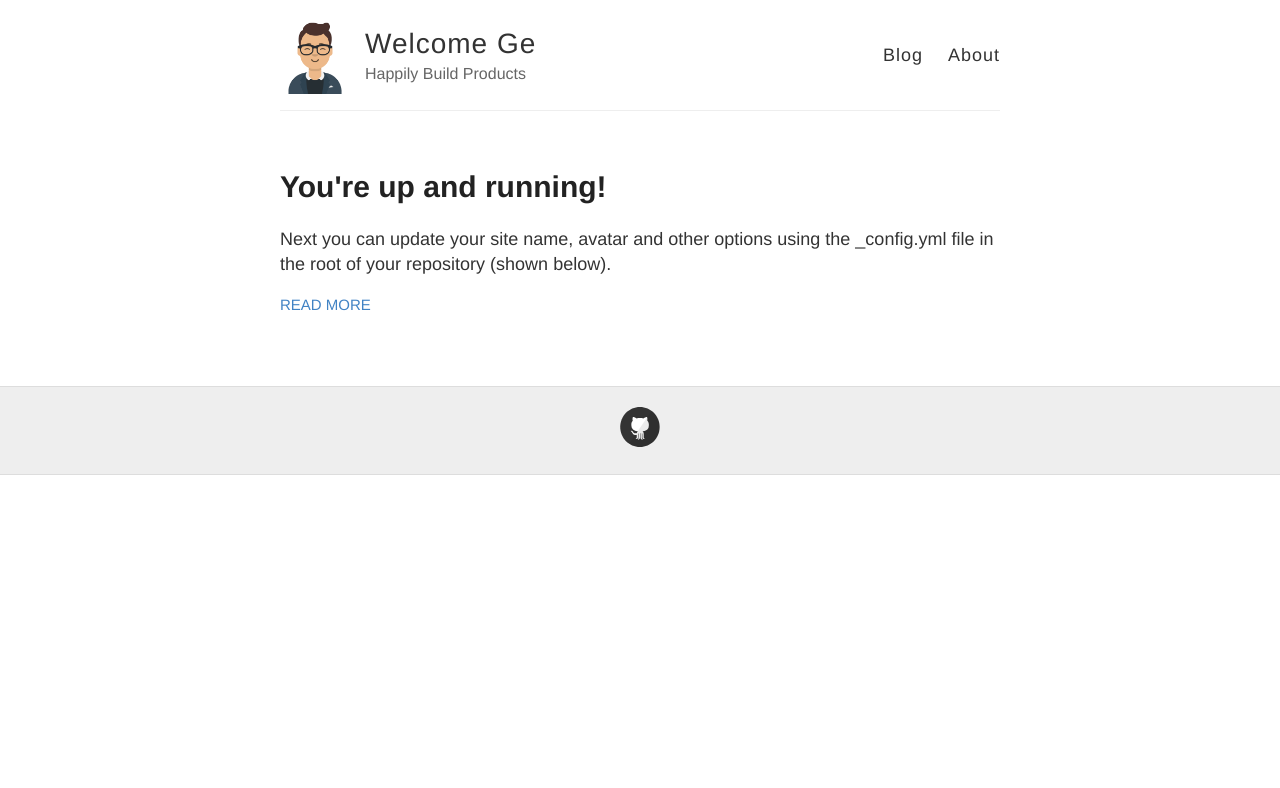
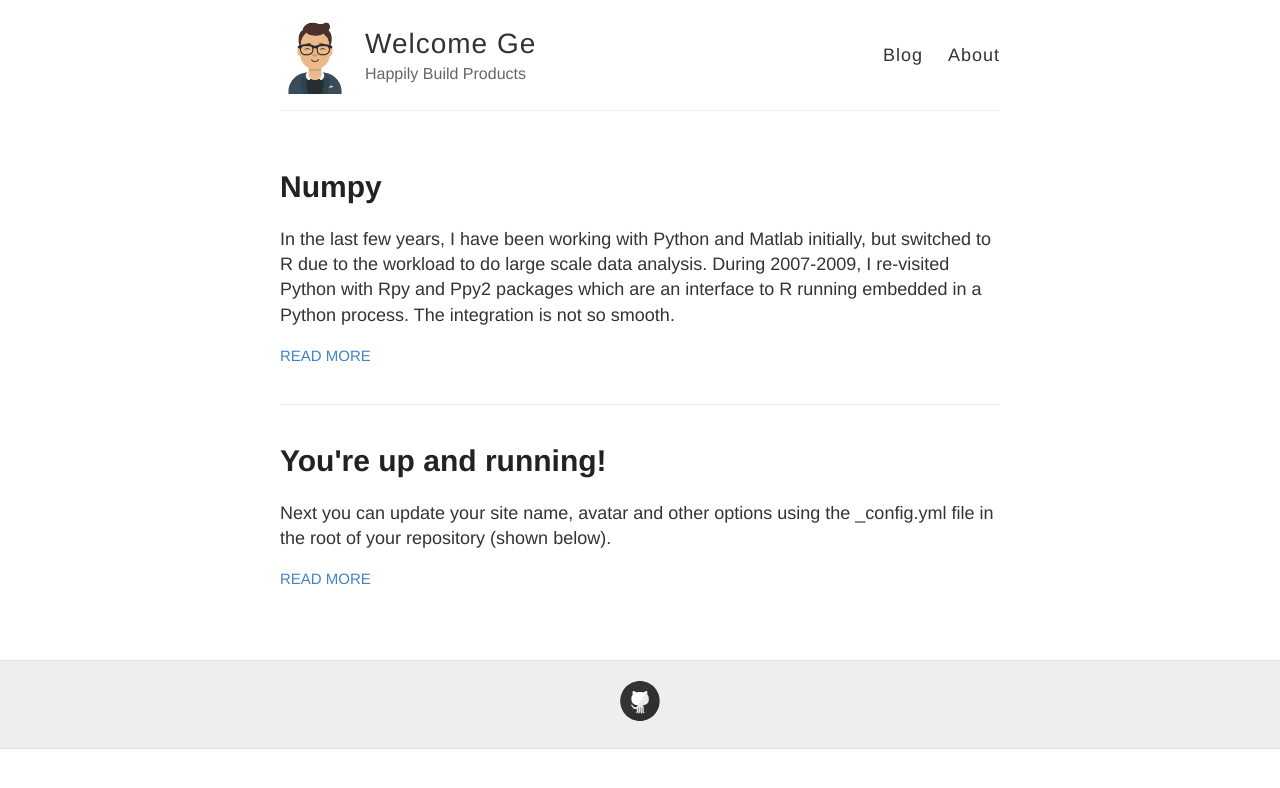
Before and after one commit to welcomege/welcomege.github.io, a Jekyll site: the page built from index.html, in a window 1280 px wide. Shown: the top 788 px of the page. Built offline with Jekyll 4.4.1, drawn with Linux system fonts in a browser that asks for light colours; some of the changed lines change nothing that is shown.

Commit message:
add numpy blog

````diff
--- /dev/null
+++ b/_posts/2017-7-20-Numpy.md
@@ -0,0 +1,115 @@
+In the last few years, I have been working with Python and Matlab initially, but switched to R due to the workload to do large scale data analysis. During 2007-2009, I re-visited Python with Rpy and Ppy2 packages which are an interface to R running embedded in a Python process. The integration is not so smooth.
+
+Nowdays, with the introduction of Numpy, Scipy, Matplotlib and Pandas, Python can almost replace the expensive Matlab software for large scale data analysis. I think it might be helpful to share my notes.
+Numpy
+
+```Python
+import numpy as np
+x = np.array([1, 2, 3, 4, 5, 6])
+print(x)
+
+[1 2 3 4 5 6]
+
+print(x / 2.0 + 0.5)
+
+[ 1.   1.5  2.   2.5  3.   3.5]
+```
+
+Without the Numpy library, the “barebone” Python will have to run this using `[ x / 2.0 + 0.5 for x in data]`. Numpy library is easier for people who have experience in Matlab and R for data analysis. Here are some other commonly used tips:
+
+```Python
+x1 = np.arange(1, 7)
+x2 = np.arange(1, 7, 2)
+print(x1)
+print(x2)
+
+[1 2 3 4 5 6]
+[1 3 5]
+
+x3 = x1.reshape(2, 3)
+print(x3)
+print(x3.ndim)    # number of dimension
+np.shape(x3)
+
+[[1 2 3]
+ [4 5 6]]
+2
+
+(2, 3)
+
+x4 = np.vstack((x3, x3)) # be careful about the parenthesis inside the fucntion parenthesis
+print(x4)
+
+[[1 2 3]
+ [4 5 6]
+ [1 2 3]
+ [4 5 6]]
+
+x5 = x4[1:,:2]   # note, it is array start with the startIndex and end with endIndex-1 (does not include endIndex)
+print(x5)
+
+[[4 5]
+ [1 2]
+ [4 5]]
+```
+
+There is an important aspect of the data object in Numpy. Slicing and reshape data object can be used to create a new data object, but the new object is sharing the same memory. Changing data point in x5 above will change data in x4 too. It can be checked using `np.may_share_memory(A, B)` function.
+
+```Python
+x5[0, 0] = 99
+print(x5)
+print(x4)
+np.may_share_memory(x4, x5)
+
+[[99  5]
+ [ 1  2]
+ [ 4  5]]
+[[ 1  2  3]
+ [99  5  6]
+ [ 1  2  3]
+ [ 4  5  6]]
+
+True
+
+x6 = x4.reshape(3, 4)
+print(x6)
+x6[1, 2]=88
+print(x6)
+print(x4)
+print(x5)
+
+[[ 1  2  3 99]
+ [ 5  6 88  2]
+ [ 3  4  5 88]]
+[[ 1  2  3 99]
+ [ 5  6 88  2]
+ [ 3  4  5 88]]
+[[ 1  2  3]
+ [99  5  6]
+ [88  2  3]
+ [ 4  5 88]]
+[[99  5]
+ [88  2]
+ [ 4  5]]
+```
+
+While direct assigning data object will share memory, user can use `dataObject.copy()` to avoid sharing the same memory.
+
+```Python
+x7 = np.array([[2,3,4],[5,6,7]], order='F')
+x8 = x7.copy()
+x8[0,0] = 99
+print(x7)
+print(x8)
+
+[[2 3 4]
+ [5 6 7]]
+[[99  3  4]
+ [ 5  6  7]]
+ ```
+
+Some other functions such as np.zeros, np.eye, np.ones are also commonly used in analysis.
+Numpy is the basis for scientific computing.
+
+Also read:
+* NumPy for MATLAB users: http://mathesaurus.sourceforge.net/matlab-numpy.html
````
Also changed, not shown: _config.yml (line endings or trailing spaces).
